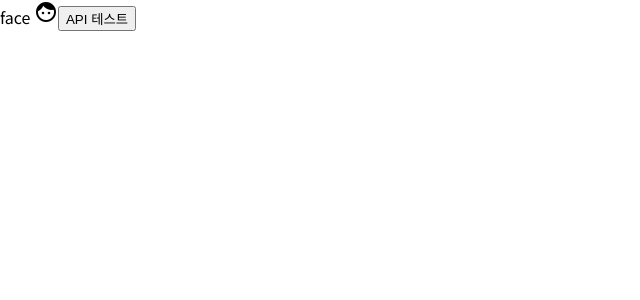
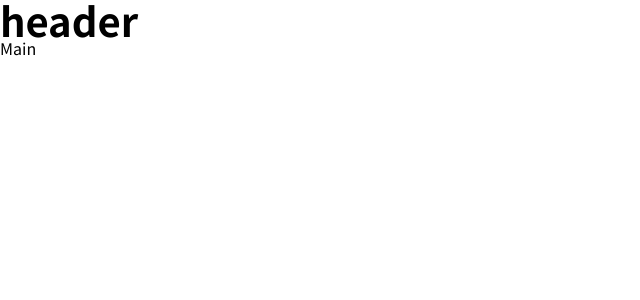
Before and after one commit to jhwlim/share-your-portfolio, a Vue app in the folder frontend/: page / in a window 1280 px wide. Shown: the top 300 px of the page, without its empty margins (0-640 px from the left). Built offline with nearby package versions, Linux system fonts and the light colour scheme.

Commit message:
vue-router 추가, HeaderNav 추가 및 View 분리

```diff
--- a/frontend/package.json
+++ b/frontend/package.json
@@ -10,7 +10,8 @@
   "dependencies": {
     "axios": "^0.21.1",
     "core-js": "^3.6.5",
-    "vue": "^2.6.11"
+    "vue": "^2.6.11",
+    "vue-router": "^3.5.1"
   },
   "devDependencies": {
     "@vue/cli-plugin-babel": "~4.5.0",
--- a/frontend/public/index.html
+++ b/frontend/public/index.html
@@ -10,6 +10,7 @@
     <link href="https://fonts.googleapis.com/css2?family=Noto+Sans+KR:wght@100;300;400;500;700;900&display=swap" rel="stylesheet">
     <link href="https://fonts.googleapis.com/icon?family=Material+Icons"
     rel="stylesheet">
+    <link rel="stylesheet" href="../src/assets/css/static/reset.css">
   </head>
   <body>
     <noscript>
--- a/frontend/src/App.vue
+++ b/frontend/src/App.vue
@@ -1,29 +1,25 @@
 <template>
   <div id="app">
-    face
-    <span class="material-icons md-18">face</span>
-    <button @click="testApi()">API 테스트</button>
+    <HeaderNav v-if="hasHeaderNav"></HeaderNav>
+    <router-view></router-view>
   </div>
 </template>
 
 <script>
-import '@/assets/css/static/reset.css';
-import '@/assets/css/static/app.css'
-import TestApi from '@/api/TestApi.js'
-
+import HeaderNav from '@/components/static/HeaderNav.vue';
 export default {
   name: 'App',
-  methods: {
-    testApi() {
-      TestApi.test()
-        .then((response) => {
-          console.log(response);
-        })
-        .catch((error) => {
-          console.log(error);
-        });
-      TestApi.test1();
-    },
+  data: function() {
+    return {
+      hasHeaderNav: this.$route.meta.hasHeaderNav === undefined ? true : this.$route.meta.hasHeaderNav,
+    };
+  },
+  components: {
+    HeaderNav,
   },
 }
 </script>
+
+<style scoped>
+@import './assets/css/static/app.css';
+</style>
--- /dev/null
+++ b/frontend/src/components/static/HeaderNav.vue
@@ -0,0 +1,18 @@
+<template>
+    <div>
+        header
+    </div>
+</template>
+
+<script>
+export default {
+
+}
+</script>
+
+<style scoped>
+div {
+    font-size: 40px;
+    font-weight: 700;
+}
+</style>
--- a/frontend/src/main.js
+++ b/frontend/src/main.js
@@ -1,8 +1,10 @@
-import Vue from 'vue'
-import App from './App.vue'
+import Vue from 'vue';
+import App from '@/App.vue';
+import router from '@/router';
 
 Vue.config.productionTip = false
 
 new Vue({
+  router,
   render: h => h(App),
 }).$mount('#app')
--- /dev/null
+++ b/frontend/src/router/index.js
@@ -0,0 +1,27 @@
+import Vue from 'vue';
+import VueRouter from 'vue-router';
+import MainView from '@/views/MainView.vue';
+import TestView from '@/views/TestView.vue';
+
+Vue.use(VueRouter);
+
+const router = new VueRouter({
+    mode: 'history',
+    routes: [
+        {
+            path: '/',
+            name: 'main',
+            component: MainView,
+        },
+        {
+            path: '/test',
+            name: 'test',
+            component: TestView,
+            meta: {
+                hasHeaderNav: false,
+            }
+        },
+    ]
+});
+
+export default router;
--- /dev/null
+++ b/frontend/src/views/MainView.vue
@@ -0,0 +1,11 @@
+<template>
+    <div>
+        Main
+    </div>
+</template>
+
+<script>
+export default {
+
+}
+</script>
--- /dev/null
+++ b/frontend/src/views/TestView.vue
@@ -0,0 +1,24 @@
+<template>
+    <div>
+      <button @click="testApi()">API 테스트</button>
+    </div>
+</template>
+
+<script>
+import TestApi from '@/api/TestApi.js';
+
+export default {
+    methods: {
+        testApi() {
+        TestApi.test()
+            .then((response) => {
+            console.log(response);
+            })
+            .catch((error) => {
+            console.log(error);
+            });
+        TestApi.test1();
+        },
+    },
+}
+</script>
```
Also changed, not shown: 1 other file (tests, documents, lock files or other folders).
